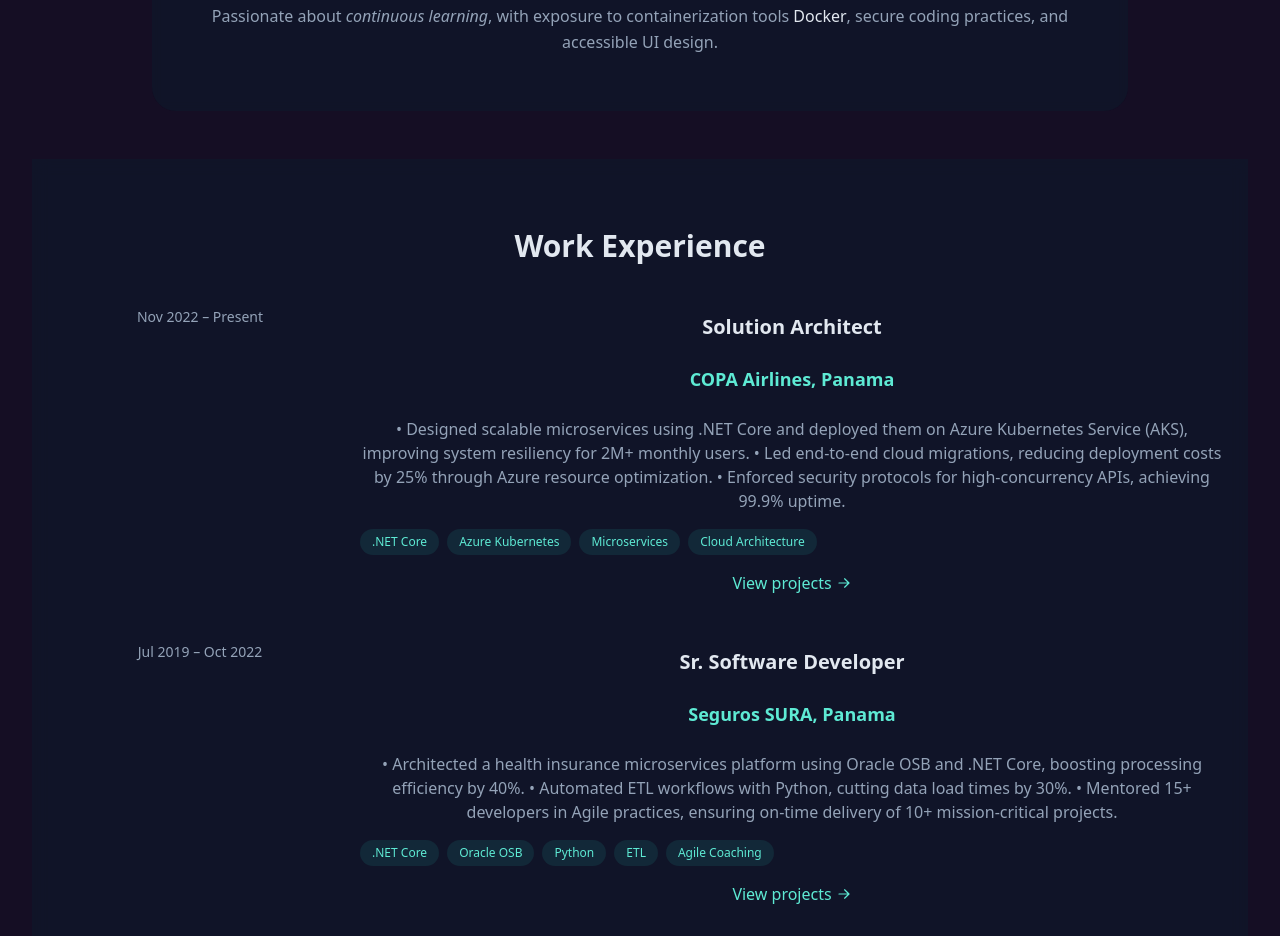
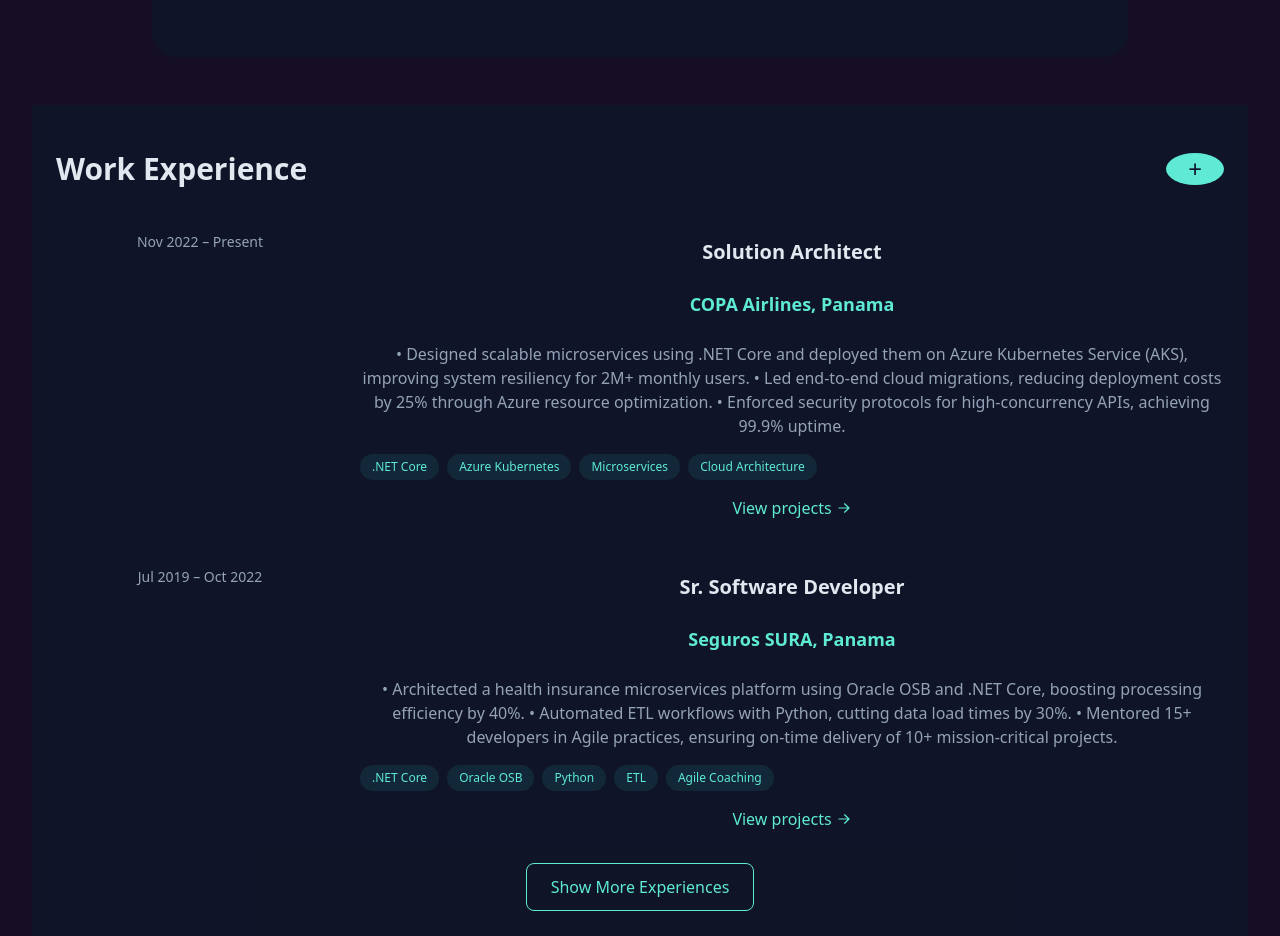
Before and after one commit to jarosemena/Portfolio, a React (Vite) app in the folder portfolioja/: page / in a window 1280 px wide. Shown: the part 676-1612 px from the top of the page. Built offline with nearby package versions, Linux system fonts and the light colour scheme.

Commit message:
section group behivors

```diff
--- a/portfolioja/src/components/experiences/experience.css
+++ b/portfolioja/src/components/experiences/experience.css
@@ -17,11 +17,65 @@
     }
   }
 
+  .titleContainer {
+    display: flex;
+    justify-content: space-between;
+    align-items: center;
+    margin-bottom: 2rem;
+  }
+
   .title {
     font-size: 1.875rem;
     font-weight: 700;
     color: rgb(226, 232, 240);
-    margin-bottom: 2rem;
+    margin: 0;
+  }
+
+  .expandButton {
+    width: 2rem;
+    height: 2rem;
+    border-radius: 50%;
+    background-color: rgb(94, 234, 212);
+    color: rgb(15, 23, 42);
+    border: none;
+    font-size: 1.5rem;
+    line-height: 1;
+    cursor: pointer;
+    display: flex;
+    align-items: center;
+    justify-content: center;
+    transition: transform 0.2s ease;
+  }
+
+  .expandButton:hover {
+    transform: scale(1.1);
+    background-color: rgb(45, 212, 191);
+  }
+
+  .collapseButton {
+    background-color: rgb(248, 113, 113);
+  }
+
+  .collapseButton:hover {
+    background-color: rgb(239, 68, 68);
+  }
+
+  .showMoreButton {
+    display: block;
+    margin: 2rem auto 0;
+    padding: 0.75rem 1.5rem;
+    background-color: transparent;
+    border: 1px solid rgb(94, 234, 212);
+    color: rgb(94, 234, 212);
+    border-radius: 0.5rem;
+    cursor: pointer;
+    font-size: 1rem;
+    transition: all 0.2s ease;
+  }
+
+  .showMoreButton:hover {
+    background-color: rgba(94, 234, 212, 0.1);
+    transform: translateY(-2px);
   }
 
   .experienceList {
--- a/portfolioja/src/components/experiences/experience.tsx
+++ b/portfolioja/src/components/experiences/experience.tsx
@@ -1,18 +1,50 @@
-import React from 'react';
+import React, { useState } from 'react';
 import './experience.css';
 import { ExperienceItem, ExperienceTimelineProps } from './types';
 
 const ExperienceTimeline: React.FC<ExperienceTimelineProps> = ({ experiences }) => {
+  const [showAll, setShowAll] = useState(false);
+  const initialExperiences = experiences.slice(0, 2);
+  const hasMoreExperiences = experiences.length > 2;
+
   return (
     <div className="timelineContainer">
       <div className="container">
-        <h2 className="title">Work Experience</h2>
+        <div className="titleContainer">
+          <h2 className="title">Work Experience</h2>
+          {hasMoreExperiences && (showAll ? (
+            <button
+              className="expandButton collapseButton"
+              onClick={() => setShowAll(false)}
+              title="Show less experiences"
+            >
+              −
+            </button>
+          ) : (
+            <button
+              className="expandButton"
+              onClick={() => setShowAll(true)}
+              title="Show more experiences"
+            >
+              +
+            </button>
+          ))}
+        </div>
 
         <div className="experienceList">
-          {experiences.map((experience) => (
+          {(showAll ? experiences : initialExperiences).map((experience) => (
             <ExperienceItemComponent key={experience.id} experience={experience} />
           ))}
         </div>
+
+        {hasMoreExperiences && !showAll && (
+          <button
+            className="showMoreButton"
+            onClick={() => setShowAll(true)}
+          >
+            Show More Experiences
+          </button>
+        )}
       </div>
     </div>
   );
```
